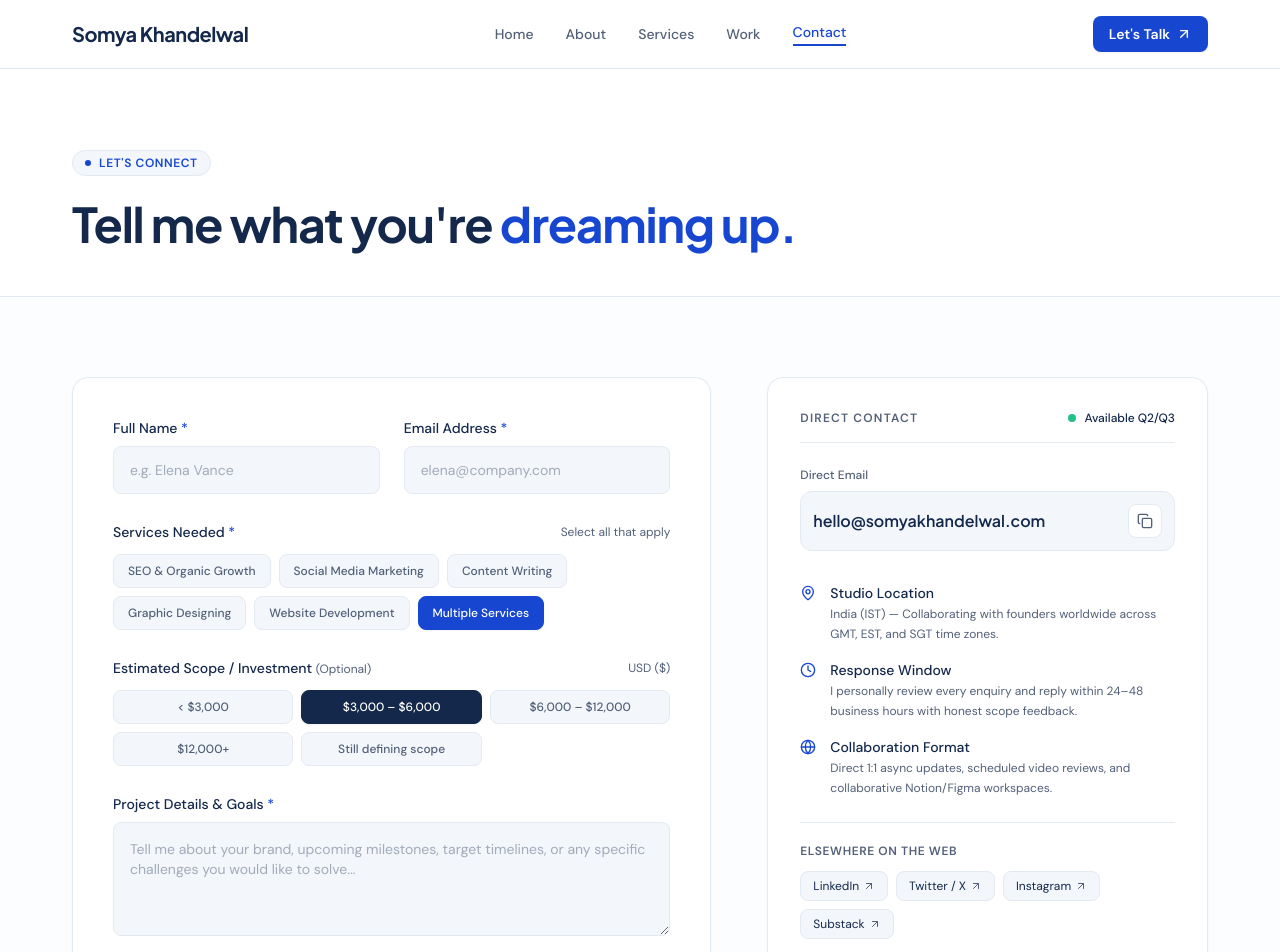
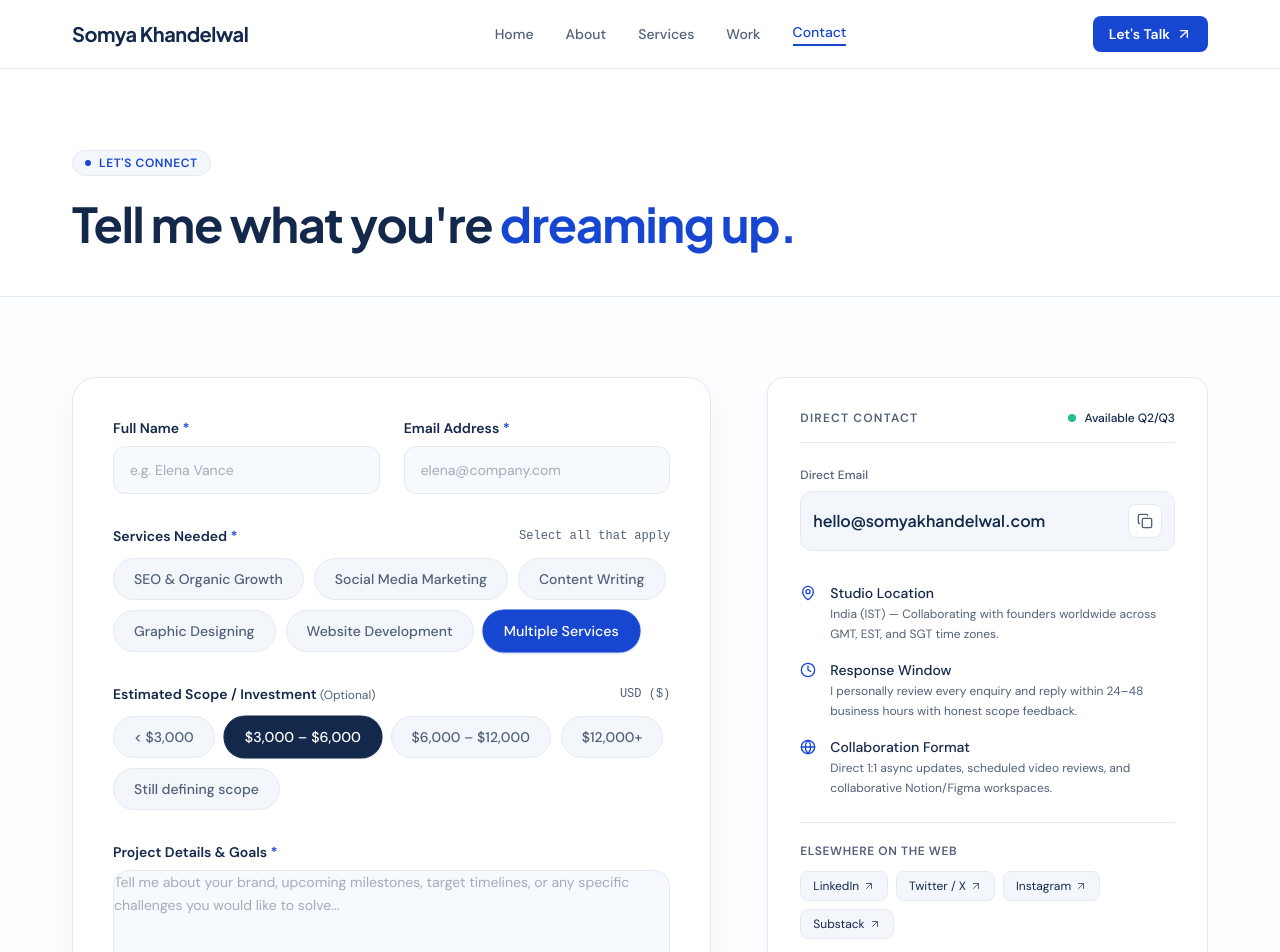
Before and after one commit to gauravnagar7504-dot/somyakhandelwal, a React (Vite) app: page /contact in a window 1280 px wide. Shown: the top 952 px of the page. Built offline with nearby package versions, Linux system fonts and the light colour scheme.

Commit message:
Refine contact form precision with pill capsule styling and balanced options

```diff
--- a/src/components/ContactForm.tsx
+++ b/src/components/ContactForm.tsx
@@ -165,14 +165,14 @@ export const ContactForm: React.FC = () => {
   };
 
   return (
-    <div className="bg-white rounded-2xl border border-slate-border p-6 sm:p-8 md:p-10 shadow-sm relative">
+    <div className="bg-white rounded-3xl border border-slate-border p-7 sm:p-9 md:p-10 shadow-editorial relative">
       {isSubmitted ? (
         <div className="flex flex-col items-center justify-center py-10 px-4 text-center animate-fadeIn">
           <div className="w-16 h-16 rounded-full bg-slate-surface text-cobalt flex items-center justify-center mb-6 border border-slate-border">
             <CheckCircle2 className="w-8 h-8 text-cobalt" />
           </div>
 
-          <span className="text-xs uppercase tracking-widest font-semibold text-cobalt mb-2">
+          <span className="text-xs uppercase tracking-widest font-semibold text-cobalt mb-2 font-mono">
             Enquiry Prepared &amp; Logged
           </span>
 
@@ -184,10 +184,10 @@ export const ContactForm: React.FC = () => {
             Your enquiry details have been recorded. You can also send this note directly to Somya's inbox with one click to guarantee immediate delivery.
           </p>
 
-          <div className="flex flex-col sm:flex-row items-center justify-center gap-3 w-full sm:w-auto mb-8">
+          <div className="flex flex-col sm:flex-row items-center justify-center gap-3.5 w-full sm:w-auto mb-8">
             <a
               href={mailtoLink}
-              className="w-full sm:w-auto inline-flex items-center justify-center gap-2 px-6 py-3.5 rounded-btn bg-cobalt text-white text-sm font-medium hover:bg-cobalt-hover transition-colors shadow-sm"
+              className="w-full sm:w-auto inline-flex items-center justify-center gap-2 px-7 py-3.5 rounded-full bg-cobalt text-white text-sm font-semibold hover:bg-cobalt-hover transition-all shadow-sm"
             >
               <Send className="w-4 h-4" />
               <span>Open in Email App (Prefilled)</span>
@@ -197,7 +197,7 @@ export const ContactForm: React.FC = () => {
             <button
               type="button"
               onClick={copyEmail}
-              className="w-full sm:w-auto inline-flex items-center justify-center gap-2 px-5 py-3.5 rounded-btn border border-slate-border bg-white text-navy text-sm font-medium hover:bg-slate-surface transition-colors"
+              className="w-full sm:w-auto inline-flex items-center justify-center gap-2 px-6 py-3.5 rounded-full border border-slate-border bg-white text-navy text-sm font-semibold hover:bg-slate-surface transition-all"
             >
               {copied ? (
                 <>
@@ -226,7 +226,7 @@ export const ContactForm: React.FC = () => {
           </div>
         </div>
       ) : (
-        <form onSubmit={handleSubmit} noValidate className="flex flex-col gap-7">
+        <form onSubmit={handleSubmit} noValidate className="flex flex-col gap-8">
           {/* Honeypot field (hidden from real users) */}
           <div className="hidden" aria-hidden="true">
             <label htmlFor="hp_field">Do not fill this field</label>
@@ -242,7 +242,7 @@ export const ContactForm: React.FC = () => {
           </div>
 
           {errors.form && (
-            <div className="p-4 rounded-lg bg-red-50 border border-red-200 text-red-700 text-sm">
+            <div className="p-4 rounded-xl bg-red-50 border border-red-200 text-red-700 text-sm">
               {errors.form}
             </div>
           )}
@@ -253,7 +253,7 @@ export const ContactForm: React.FC = () => {
             <div className="flex flex-col gap-2">
               <label
                 htmlFor="name"
-                className="text-sm font-medium text-navy flex items-center justify-between"
+                className="text-sm font-semibold text-navy flex items-center justify-between"
               >
                 <span>
                   Full Name <span className="text-cobalt">*</span>
@@ -271,7 +271,7 @@ export const ContactForm: React.FC = () => {
                 placeholder="e.g. Elena Vance"
                 value={formData.name}
                 onChange={(e) => setFormData({ ...formData, name: e.target.value })}
-                className={`h-12 w-full px-4 rounded-btn bg-slate-surface text-navy placeholder:text-slate-text/50 text-sm border outline-none transition-all focus:bg-white focus:ring-2 focus:ring-cobalt ${
+                className={`h-12 w-full px-4 rounded-xl bg-slate-surface/70 text-navy placeholder:text-slate-text/50 text-sm border outline-none transition-all focus:bg-white focus:border-cobalt focus:ring-4 focus:ring-cobalt/10 ${
                   errors.name ? 'border-red-400' : 'border-slate-border'
                 }`}
               />
@@ -281,7 +281,7 @@ export const ContactForm: React.FC = () => {
             <div className="flex flex-col gap-2">
               <label
                 htmlFor="email"
-                className="text-sm font-medium text-navy flex items-center justify-between"
+                className="text-sm font-semibold text-navy flex items-center justify-between"
               >
                 <span>
                   Email Address <span className="text-cobalt">*</span>
@@ -299,25 +299,25 @@ export const ContactForm: React.FC = () => {
                 placeholder="elena@company.com"
                 value={formData.email}
                 onChange={(e) => setFormData({ ...formData, email: e.target.value })}
-                className={`h-12 w-full px-4 rounded-btn bg-slate-surface text-navy placeholder:text-slate-text/50 text-sm border outline-none transition-all focus:bg-white focus:ring-2 focus:ring-cobalt ${
+                className={`h-12 w-full px-4 rounded-xl bg-slate-surface/70 text-navy placeholder:text-slate-text/50 text-sm border outline-none transition-all focus:bg-white focus:border-cobalt focus:ring-4 focus:ring-cobalt/10 ${
                   errors.email ? 'border-red-400' : 'border-slate-border'
                 }`}
               />
             </div>
           </div>
 
-          {/* Service Selection (Multi-select) */}
+          {/* Service Selection (Multi-select Pill Capsules) */}
           <div className="flex flex-col gap-3">
             <div className="flex items-center justify-between">
-              <label className="text-sm font-medium text-navy">
+              <label className="text-sm font-semibold text-navy">
                 Services Needed <span className="text-cobalt">*</span>
               </label>
-              <span className="text-xs text-slate-text">Select all that apply</span>
+              <span className="text-xs text-slate-text font-mono">Select all that apply</span>
             </div>
             {errors.services && (
               <span className="text-xs text-red-600 font-medium">{errors.services}</span>
             )}
-            <div className="flex flex-wrap gap-2">
+            <div className="flex flex-wrap gap-2.5">
               {availableServices.map((svc) => {
                 const selected = formData.services.includes(svc);
                 return (
@@ -325,10 +325,10 @@ export const ContactForm: React.FC = () => {
                     key={svc}
                     type="button"
                     onClick={() => toggleService(svc)}
-                    className={`px-3.5 py-2 rounded-btn text-xs font-medium transition-all duration-150 border ${
+                    className={`px-5 py-2.5 rounded-full text-xs sm:text-sm font-medium transition-all duration-200 border cursor-pointer select-none ${
                       selected
-                        ? 'bg-cobalt text-white border-cobalt shadow-sm'
-                        : 'bg-slate-surface text-slate-text border-slate-border hover:text-navy hover:bg-slate-border/40'
+                        ? 'bg-cobalt text-white border-cobalt shadow-sm shadow-cobalt/25 scale-[1.02]'
+                        : 'bg-slate-surface text-slate-text border-slate-border hover:text-navy hover:bg-white hover:border-cobalt/40'
                     }`}
                     aria-pressed={selected}
                   >
@@ -339,15 +339,15 @@ export const ContactForm: React.FC = () => {
             </div>
           </div>
 
-          {/* Budget Range (Optional) */}
+          {/* Budget Range (Pill Capsules) */}
           <div className="flex flex-col gap-3">
             <div className="flex items-center justify-between">
-              <label className="text-sm font-medium text-navy">
-                Estimated Scope / Investment <span className="text-xs text-slate-text font-normal">(Optional)</span>
+              <label className="text-sm font-semibold text-navy">
+                Estimated Scope / Investment <span className="text-xs text-slate-text font-normal font-sans">(Optional)</span>
               </label>
-              <span className="text-xs text-slate-text">USD ($)</span>
+              <span className="text-xs text-slate-text font-mono">USD ($)</span>
             </div>
-            <div className="grid grid-cols-2 sm:grid-cols-3 gap-2">
+            <div className="flex flex-wrap gap-2.5">
               {budgetOptions.map((budget) => {
                 const selected = formData.budget === budget;
                 return (
@@ -355,10 +355,10 @@ export const ContactForm: React.FC = () => {
                     key={budget}
                     type="button"
                     onClick={() => setFormData({ ...formData, budget })}
-                    className={`py-2 px-3 rounded-btn text-xs font-medium transition-all text-center border ${
+                    className={`py-2.5 px-5 rounded-full text-xs sm:text-sm font-medium transition-all duration-200 text-center border cursor-pointer select-none ${
                       selected
-                        ? 'bg-navy text-white border-navy shadow-sm'
-                        : 'bg-slate-surface text-slate-text border-slate-border hover:text-navy hover:bg-slate-border/40'
+                        ? 'bg-navy text-white border-navy shadow-sm scale-[1.02]'
+                        : 'bg-slate-surface text-slate-text border-slate-border hover:text-navy hover:bg-white hover:border-navy/40'
                     }`}
                     aria-pressed={selected}
                   >
@@ -373,7 +373,7 @@ export const ContactForm: React.FC = () => {
           <div className="flex flex-col gap-2">
             <label
               htmlFor="details"
-              className="text-sm font-medium text-navy flex items-center justify-between"
+              className="text-sm font-semibold text-navy flex items-center justify-between"
             >
               <span>
                 Project Details &amp; Goals <span className="text-cobalt">*</span>
@@ -391,23 +391,23 @@ export const ContactForm: React.FC = () => {
               placeholder="Tell me about your brand, upcoming milestones, target timelines, or any specific challenges you would like to solve..."
               value={formData.details}
               onChange={(e) => setFormData({ ...formData, details: e.target.value })}
-              className={`w-full p-4 rounded-btn bg-slate-surface text-navy placeholder:text-slate-text/50 text-sm border outline-none transition-all focus:bg-white focus:ring-2 focus:ring-cobalt resize-y ${
+              className={`w-full p-4.5 rounded-2xl bg-slate-surface/70 text-navy placeholder:text-slate-text/50 text-sm border outline-none transition-all focus:bg-white focus:border-cobalt focus:ring-4 focus:ring-cobalt/10 resize-y leading-relaxed min-h-[140px] ${
                 errors.details ? 'border-red-400' : 'border-slate-border'
               }`}
             />
           </div>
 
           {/* Submit Row */}
-          <div className="pt-2 flex flex-col sm:flex-row items-stretch sm:items-center justify-between gap-4 border-t border-slate-border">
+          <div className="pt-4 flex flex-col sm:flex-row items-stretch sm:items-center justify-between gap-5 border-t border-slate-border">
             <div className="flex items-center gap-2 text-slate-text text-xs">
-              <ShieldCheck className="w-4 h-4 text-cobalt" />
+              <ShieldCheck className="w-4 h-4 text-cobalt shrink-0" />
               <span>Direct correspondence. No automated newsletters, ever.</span>
             </div>
 
             <button
               type="submit"
               disabled={isSubmitting}
-              className="inline-flex items-center justify-center gap-2 px-7 py-3.5 rounded-btn bg-cobalt text-white text-sm font-medium hover:bg-cobalt-hover transition-colors shadow-sm disabled:opacity-50 disabled:cursor-not-allowed group focus-visible:ring-2 focus-visible:ring-cobalt"
+              className="inline-flex items-center justify-center gap-2 px-8 py-4 rounded-full bg-cobalt text-white text-sm font-semibold hover:bg-cobalt-hover transition-all shadow-sm hover:shadow-card-hover hover:-translate-y-0.5 active:translate-y-0 disabled:opacity-50 disabled:cursor-not-allowed group focus-visible:ring-2 focus-visible:ring-cobalt cursor-pointer"
             >
               {isSubmitting ? (
                 <>
```
